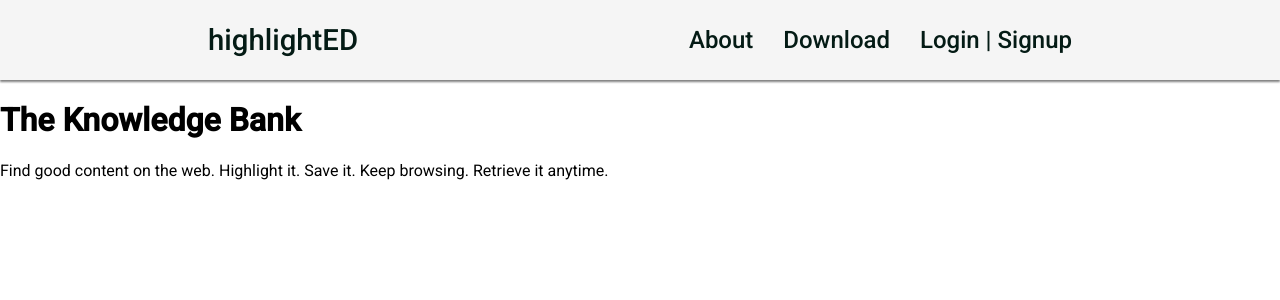
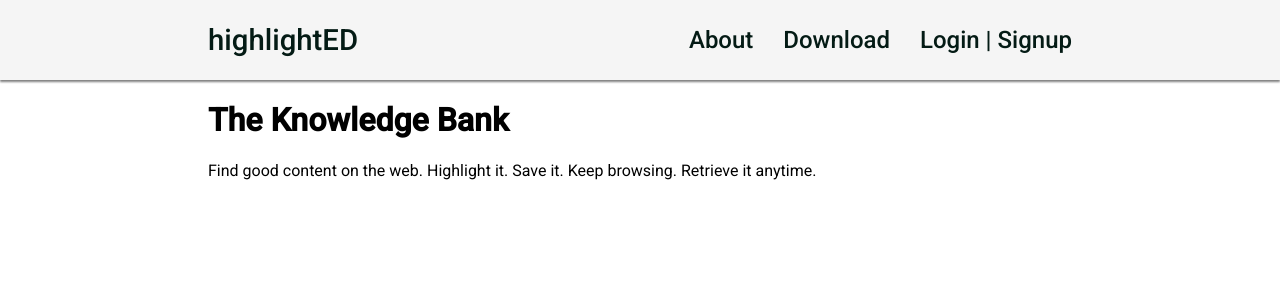
Before and after one commit to felipegontijo/highlighted, an Angular app: page / in a window 1280 px wide. Shown: the top 300 px of the page. Built offline with nearby package versions, Linux system fonts and the light colour scheme.

Commit message:
feat: Align hero with header

```diff
--- a/src/app/hero/hero.component.css
+++ b/src/app/hero/hero.component.css
@@ -0,0 +1,8 @@
+.wrapper {
+    max-width: 864px;
+    width: 100%;
+    padding-left: 1em;
+    padding-right: 1em;
+    margin-right: auto;
+    margin-left: auto;
+}
```
